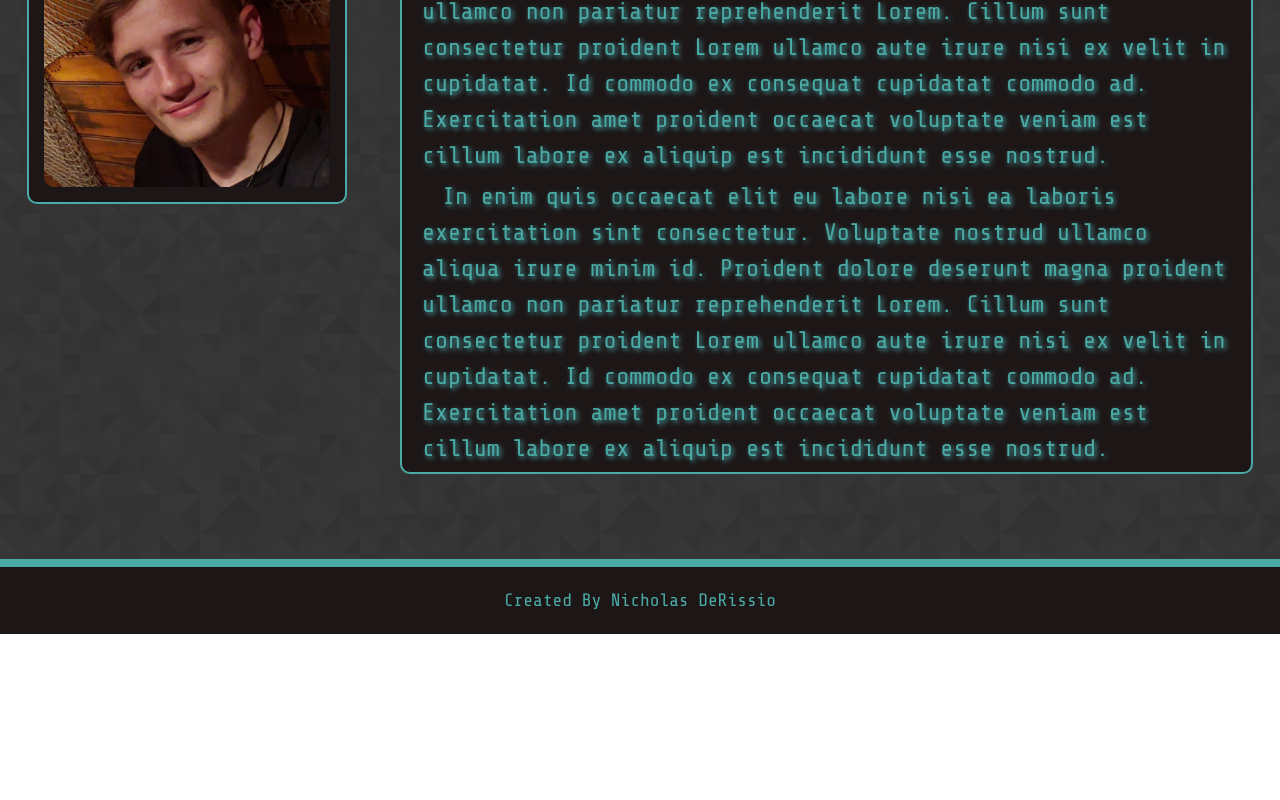
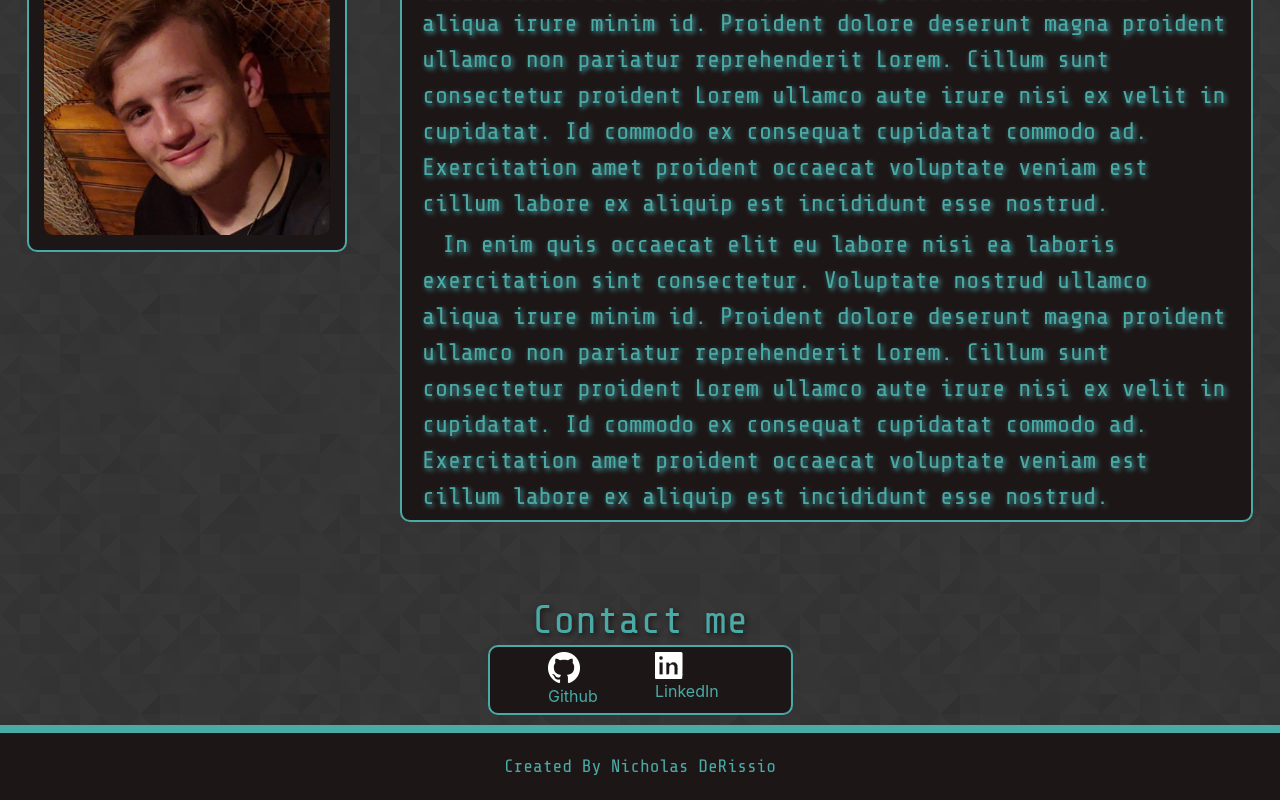
Before and after one commit to KantKontrol/React-Portfolio, a React (Create React App) app in the folder react-portfolio/: page /home in a window 1280 px wide. Shown: the part 706-1506 px from the top of the page. Before the commit the page ends 1340 px from the top, so only its background shows below. Built offline with nearby package versions, Linux system fonts and the light colour scheme.

Commit message:
added contact bar and HeaderText

```diff
--- a/react-portfolio/public/index.html
+++ b/react-portfolio/public/index.html
@@ -8,6 +8,7 @@
     <!-- Bootstrap -->
     <link rel="stylesheet" href="https://stackpath.bootstrapcdn.com/bootstrap/4.4.1/css/bootstrap.min.css" integrity="sha384-Vkoo8x4CGsO3+Hhxv8T/Q5PaXtkKtu6ug5TOeNV6gBiFeWPGFN9MuhOf23Q9Ifjh" crossorigin="anonymous">
     <link href='https://fonts.googleapis.com/css?family=Righteous' rel='stylesheet' type='text/css'>
+
     <link href="https://fonts.googleapis.com/css2?family=Share+Tech+Mono&display=swap" rel="stylesheet">
     <title>Create</title>
   </head>
--- /dev/null
+++ b/react-portfolio/src/components/ContactDisplay/index.js
@@ -0,0 +1,16 @@
+import React from "react";
+
+
+export default function ContactDisplay(props){
+
+
+    let { src, text, href } = props;
+
+
+    return (
+        <a href={href}>
+            <img src={src} alt="..."/>
+            {text}
+        </a>
+    );
+}
--- /dev/null
+++ b/react-portfolio/src/components/Contactbar/index.css
@@ -0,0 +1,8 @@
+.contact-bar {
+    background-color: #1d1616;
+    border: 2px solid #4aaaa5;
+    height: max-content;
+    border-radius: 10px;
+    padding: 5px;
+    margin: 0 auto;
+}
--- /dev/null
+++ b/react-portfolio/src/components/Contactbar/index.js
@@ -0,0 +1,22 @@
+import React from "react";
+import ContactDisplay from "../ContactDisplay";
+import "./index.css";
+
+
+export default function Contactbar(props){
+
+    return (
+        <div className={props.col ? `col-lg-${props.col} contact-bar` : "col-lg-6 contact-bar"}>
+            <div className="row">
+                <div className="col-lg-2"></div>
+                <div className="col-lg-4">
+                    <ContactDisplay src="./images/GitHub-Mark-Light-32px.png" href="" text="Github" />
+                </div>
+                <div className="col-lg-4">
+                    <ContactDisplay src="./images/LI-In-Bug.png" href="" text="LinkedIn" />
+                </div>
+                <div className="col-lg-2"></div>
+            </div>
+        </div>
+    );
+}
--- /dev/null
+++ b/react-portfolio/src/components/HeaderText/index.css
@@ -0,0 +1,7 @@
+.header-text {
+    font-family: 'Share Tech Mono', monospace;
+    width: max-content;
+    color: #4aaaa5;
+    text-shadow: 2px 2px 5px #1d1616;
+    margin: 0 auto;
+}
--- /dev/null
+++ b/react-portfolio/src/components/HeaderText/index.js
@@ -0,0 +1,10 @@
+import React from "react";
+import "./index.css";
+
+
+export default function HeaderText(props){
+
+    return (
+        <h1 className="header-text">{props.text}</h1>
+    );
+}
--- a/react-portfolio/src/components/Home/index.js
+++ b/react-portfolio/src/components/Home/index.js
@@ -4,6 +4,8 @@ import HeroImage from "../HeroImage";
 import BorderedContainer from "../BorderedContainer";
 import BorderedImage from "../BorderedImage";
 import TextBox from "../TextBox";
+import HeaderText from "../HeaderText";
+import Contactbar from "../Contactbar";
 
 
 function Home() {
@@ -14,9 +16,13 @@ function Home() {
         <div>
             <HeroImage image="./images/space2.png" randomQuote={true} animate={true}/>
             <ContentArea>
+                <div className="row">
+                    <div className="col-lg-12">
+                        <HeaderText text="About" />
+                    </div>
+                </div>
 
                 <div className="row">
-
                     <BorderedImage src="./images/mich.jpg" alt="picture of me" col={3}></BorderedImage>
                     <BorderedContainer col={8}>
                             <div className="row">
@@ -24,11 +30,29 @@ function Home() {
                                     <TextBox text={text} />
                                     <TextBox text={text} />
                                 </div>
+                            </div>
+                    </BorderedContainer>
+                </div>
 
+
+                <div className="row">
+                        <div className="col-lg-12">
+                            <HeaderText text="Contact me" />
+                            <div className="row">
+                                <div className="col-lg-3">
+
+                                </div>
+                                <div className="col-lg-6">
+                                    <Contactbar />
+                                </div>
+                                <div className="col-lg-3">
+
+                                </div>
                             </div>
 
+                        </div>
 
-                    </BorderedContainer>
+
                 </div>
             </ContentArea>
         </div>
--- a/react-portfolio/src/components/Navbar/index.css
+++ b/react-portfolio/src/components/Navbar/index.css
@@ -24,6 +24,10 @@
     padding: 0px;
 }
 
+.nav-link {
+    font-family: 'Share Tech Mono', monospace !important;
+}
+
 .current-page {
     text-shadow: 2px 2px 5px #4aaaad;
 }
```
Also changed, not shown: react-portfolio/public/images/GitHub-Mark-Light-32px.png (added), react-portfolio/public/images/LI-In-Bug.png (added), react-portfolio/src/components/Seperator/index.js (added).
